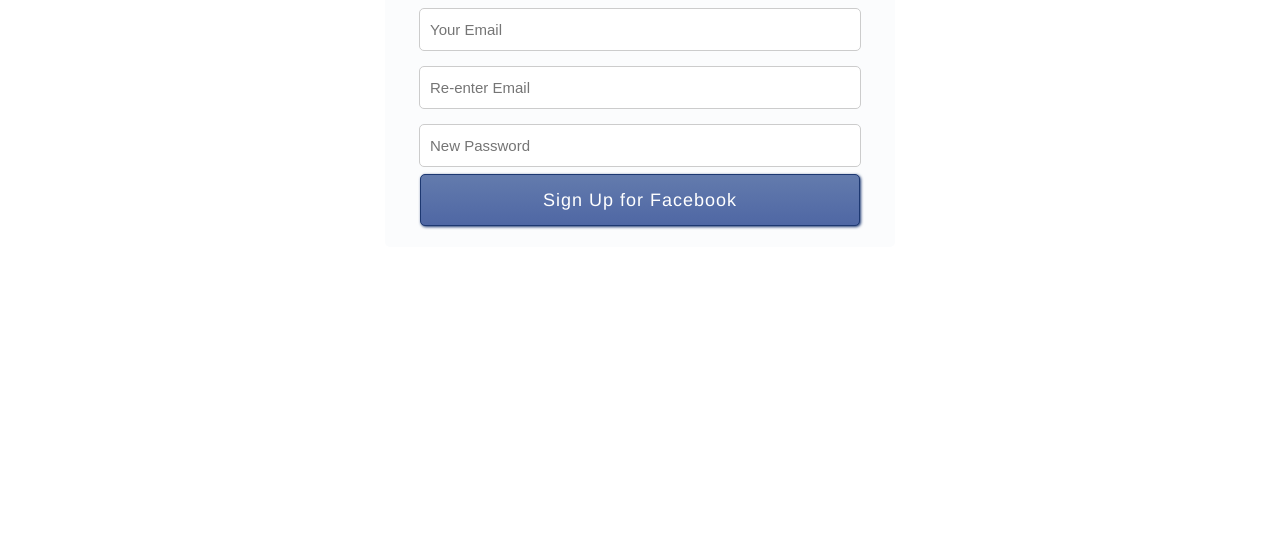
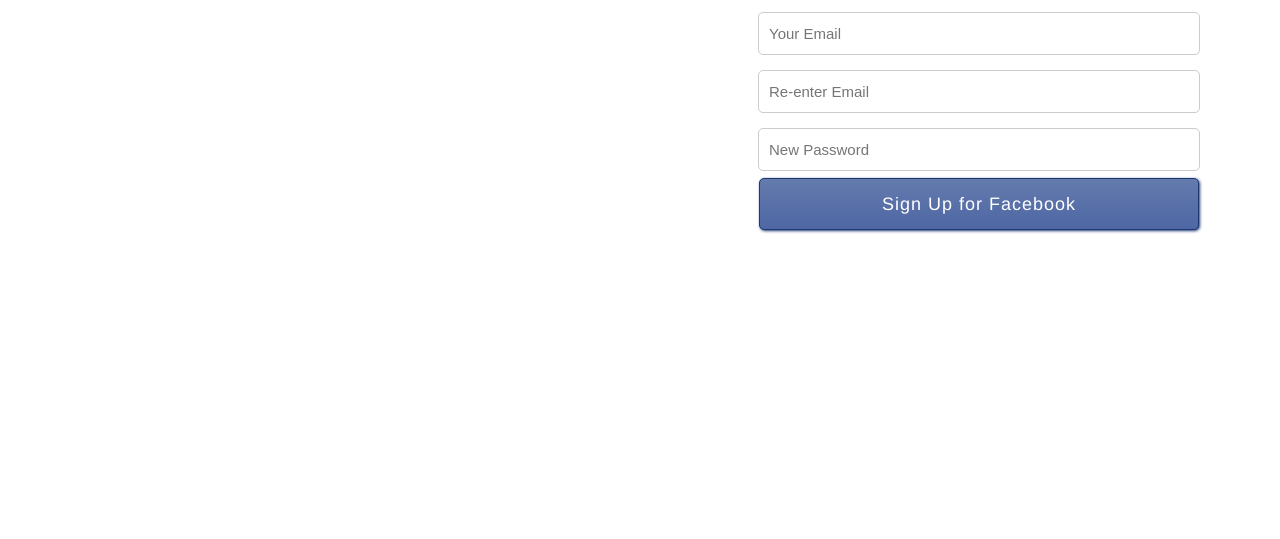
Before and after one commit to nosisky/home-day3, a website: page webproject/index.html in a window 1280 px wide. Shown: the part 261-800 px from the top of the page. Drawn offline with Linux system fonts and the light colour scheme.

Commit message:
modified my stylesheet

```diff
--- a/webproject/css/style.css
+++ b/webproject/css/style.css
@@ -12,13 +12,17 @@
 }
 body.login { background: url(bg.jpg); }
 h2 { font-size: 30px; line-height:38px; font-weight:normal; }
-.loginbox { background: #FBFCFD; padding: 10px; width: 490px; margin: 4% auto 0 auto; position: relative; }
+.loginbox { background: #FBFCFD; padding: 10px; width: 490px; margin: 4% 5% 0 auto; position: relative; }
 .loginboxinner {
     background: #FBFCFD; padding: 5px; position: relative; border: 1px solid #FBFCFD;
     -moz-box-shadow: inset 0 1px 0 #FBFCFD; -webkit-box-shadow: inset 0 1px 0 #FBFCFD; box-shadow: inset 0 1px 0 #FBFCFD;
 }
 .loginheader { height: 20px; }
-.loginform { margin: 4px auto; text-align:center; }
+.loginform {
+    margin: 4px auto;
+    text-align:center;
+    align: right;
+}
 
 .loginbox h1 { font-size: 30px; letter-spacing: 1px; color: #555; font-weight: normal; padding-top: 10px; }
 .loginbox p { margin: 7px 0 5px 0; }
--- a/webproject/index.html
+++ b/webproject/index.html
@@ -40,7 +40,7 @@
       <h4 class="title">Connect with friends and the world around you.</h4>
     </div>
     <!--loginheader-->
-    <div class="loginform">
+    <div class="loginform" style="float: right !important;>
       <form id="login" action="" method="post">
         <p>
           <input type="text" id="firstname" name="firstname" placeholder="First Name" value="" class="radius mini" />
```
